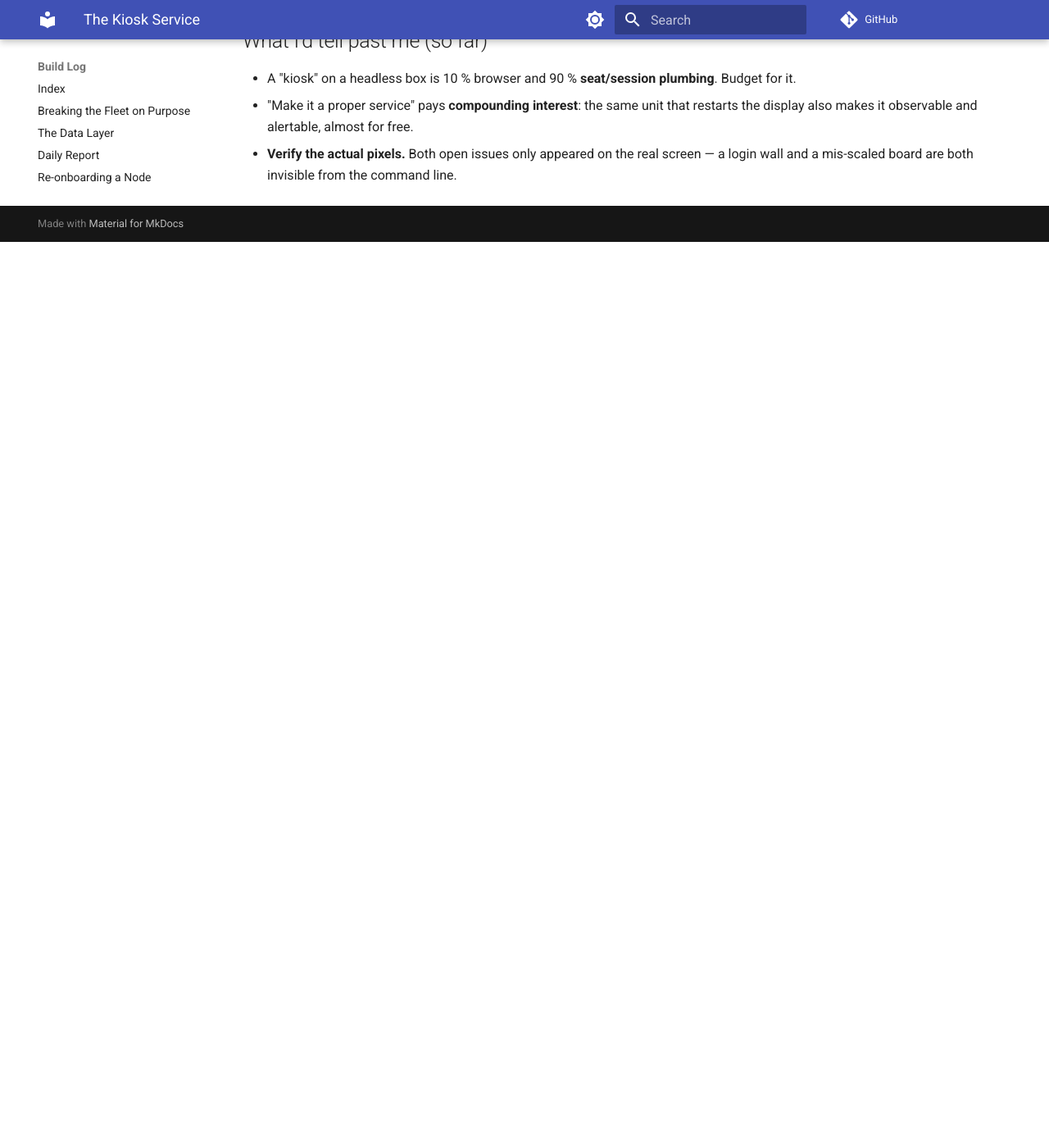
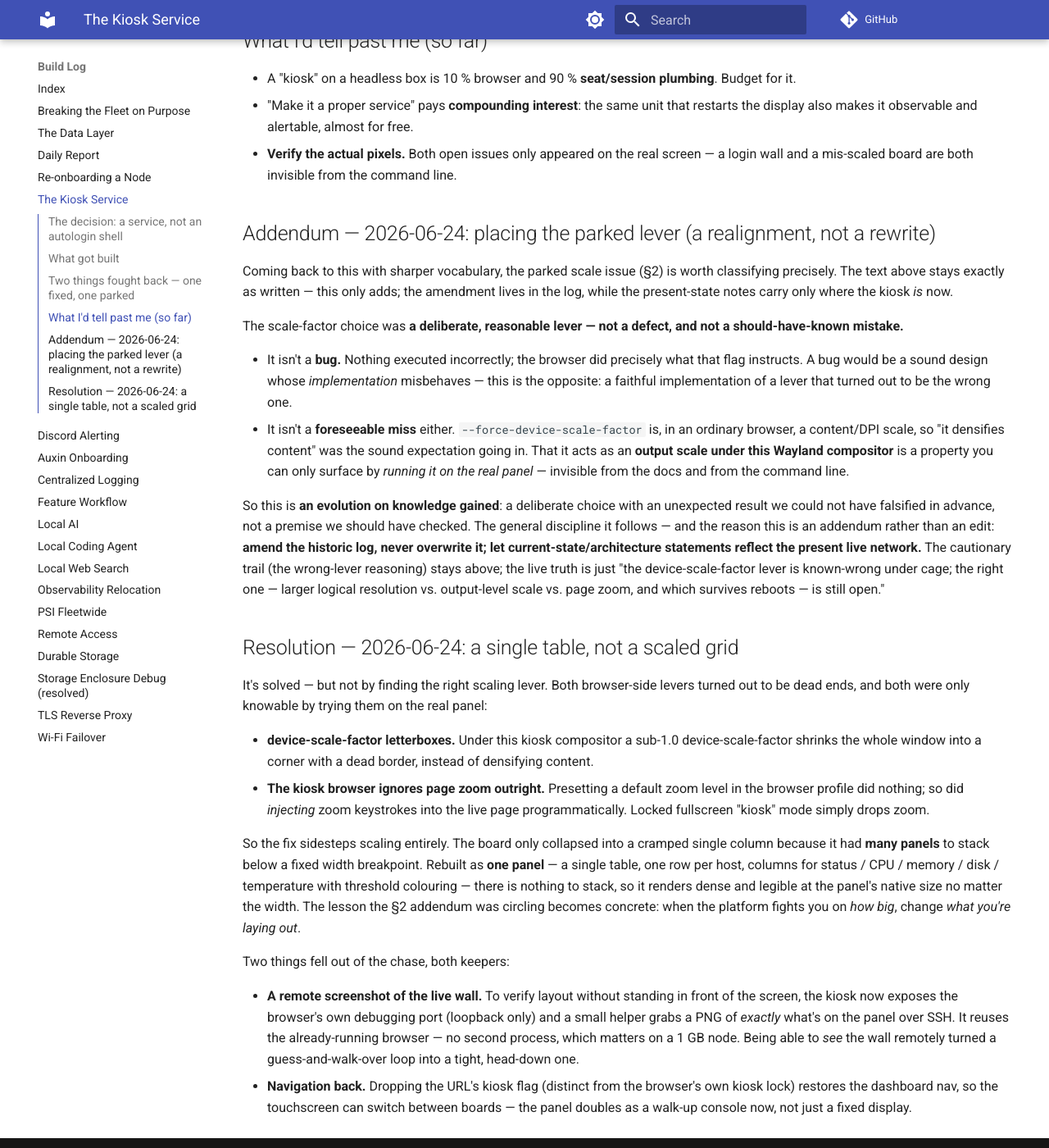
Before and after one commit to Caleb-Wrobel/fangs-doc, an MkDocs documentation site: the page built from docs/log/2026-06-kiosk.md, in a window 1280 px wide and 1400 px high, scrolled down 1592 px. Shown: the whole window at 82% size. Built offline with MkDocs 1.6.1 and Material for MkDocs 9.7.7, drawn with Linux system fonts in a browser that asks for light colours; comment, search, counter and statistics services are not loaded; before the commit the page ends 1887 px from its top, so only the background shows below that.

Commit message:
the small screen reads clear / the grid yields to one table / the den watched from far
Kiosk log: add the 2026-06-24 resolution. The small-screen legibility issue is
fixed by rebuilding the board as a single table (one panel can't collapse), not
by any scaling lever -- both browser zoom paths were dead ends. Also records the
remote-screenshot rig (live panel over the browser debug port) and restored
dashboard navigation. Annotate-don't-overwrite: the parked scale-knob addendum
stays above it.

```diff
--- a/docs/log/2026-06-kiosk.md
+++ b/docs/log/2026-06-kiosk.md
@@ -74,3 +74,57 @@ output-level scale, or page-level zoom. Still open, parked for now.
   the display also makes it observable and alertable, almost for free.
 - **Verify the actual pixels.** Both open issues only appeared on the real screen — a
   login wall and a mis-scaled board are both invisible from the command line.
+
+## Addendum — 2026-06-24: placing the parked lever (a realignment, not a rewrite)
+
+Coming back to this with sharper vocabulary, the parked scale issue (§2) is worth classifying
+precisely. The text above stays exactly as written — this only adds; the amendment lives in the
+log, while the present-state notes carry only where the kiosk *is* now.
+
+The scale-factor choice was **a deliberate, reasonable lever — not a defect, and not a
+should-have-known mistake.**
+
+- It isn't a **bug.** Nothing executed incorrectly; the browser did precisely what that flag
+  instructs. A bug would be a sound design whose *implementation* misbehaves — this is the
+  opposite: a faithful implementation of a lever that turned out to be the wrong one.
+- It isn't a **foreseeable miss** either. `--force-device-scale-factor` is, in an ordinary
+  browser, a content/DPI scale, so "it densifies content" was the sound expectation going in.
+  That it acts as an **output scale under this Wayland compositor** is a property you can only
+  surface by *running it on the real panel* — invisible from the docs and from the command line.
+
+So this is **an evolution on knowledge gained**: a deliberate choice with an unexpected result we
+could not have falsified in advance, not a premise we should have checked. The general discipline
+it follows — and the reason this is an addendum rather than an edit: **amend the historic log,
+never overwrite it; let current-state/architecture statements reflect the present live network.**
+The cautionary trail (the wrong-lever reasoning) stays above; the live truth is just "the
+device-scale-factor lever is known-wrong under cage; the right one — larger logical resolution
+vs. output-level scale vs. page zoom, and which survives reboots — is still open."
+
+## Resolution — 2026-06-24: a single table, not a scaled grid
+
+It's solved — but not by finding the right scaling lever. Both browser-side levers turned out to be
+dead ends, and both were only knowable by trying them on the real panel:
+
+- **device-scale-factor letterboxes.** Under this kiosk compositor a sub-1.0 device-scale-factor
+  shrinks the whole window into a corner with a dead border, instead of densifying content.
+- **The kiosk browser ignores page zoom outright.** Presetting a default zoom level in the browser
+  profile did nothing; so did *injecting* zoom keystrokes into the live page programmatically. Locked
+  fullscreen "kiosk" mode simply drops zoom.
+
+So the fix sidesteps scaling entirely. The board only collapsed into a cramped single column because
+it had **many panels** to stack below a fixed width breakpoint. Rebuilt as **one panel** — a single
+table, one row per host, columns for status / CPU / memory / disk / temperature with threshold
+colouring — there is nothing to stack, so it renders dense and legible at the panel's native size no
+matter the width. The lesson the §2 addendum was circling becomes concrete: when the platform fights
+you on *how big*, change *what you're laying out*.
+
+Two things fell out of the chase, both keepers:
+
+- **A remote screenshot of the live wall.** To verify layout without standing in front of the screen,
+  the kiosk now exposes the browser's own debugging port (loopback only) and a small helper grabs a PNG
+  of *exactly* what's on the panel over SSH. It reuses the already-running browser — no second process,
+  which matters on a 1 GB node. Being able to *see* the wall remotely turned a guess-and-walk-over loop
+  into a tight, head-down one.
+- **Navigation back.** Dropping the URL's kiosk flag (distinct from the browser's own kiosk lock)
+  restores the dashboard nav, so the touchscreen can switch between boards — the panel doubles as a
+  walk-up console now, not just a fixed display.
```
